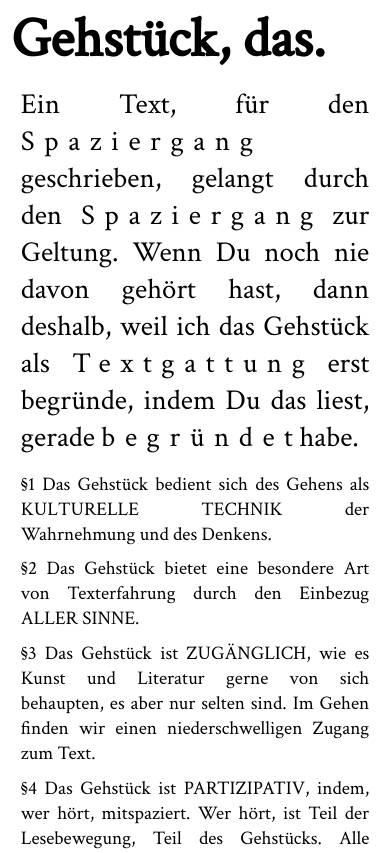
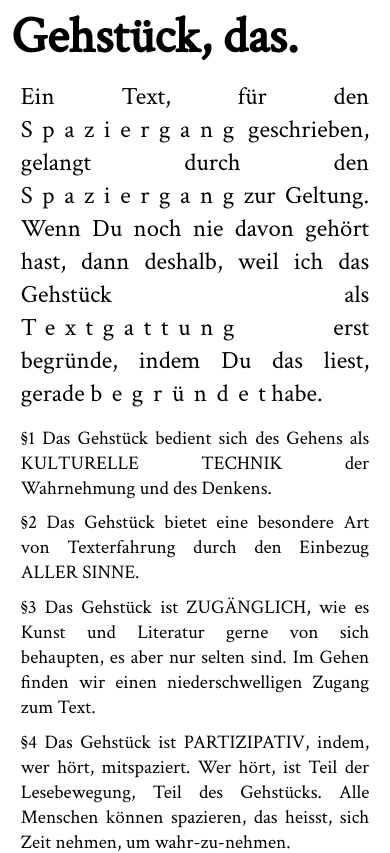
Before and after one commit to dan-wenger/gehstueck-website, a SvelteKit app: page / in a window 390 px wide. Shown: the top 853 px of the page. Built offline with nearby package versions, Linux system fonts and the light colour scheme.

Commit message:
font sizes besser für mobile

```diff
--- a/src/routes/+page.svelte
+++ b/src/routes/+page.svelte
@@ -113,7 +113,7 @@
   }
   #titel {
     margin: 0;
-    font-size: 3.5rem;
+    font-size: 3.2rem;
   }
 
   #open-call {
@@ -122,7 +122,7 @@
   }
 
   #subline {
-    font-size: 1.8rem;
+    font-size: 1.55rem;
   }
   .wider {
     letter-spacing: 0.6rem;
@@ -152,7 +152,7 @@
 
   .blocksatz {
     text-align: justify;
-    text-justify: inter-character;
+    text-justify: inter-word;
     hyphens: none;
   }
   #paragraphen {
```
